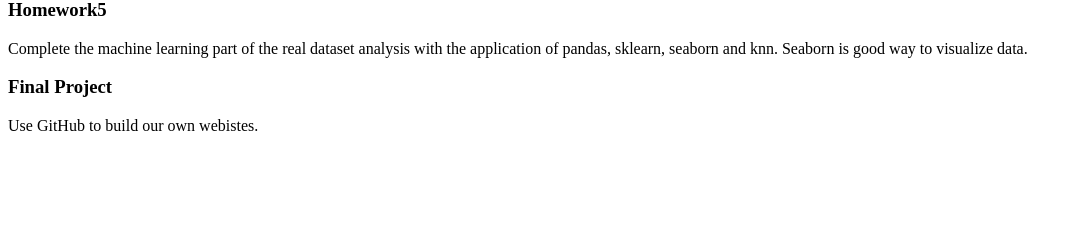
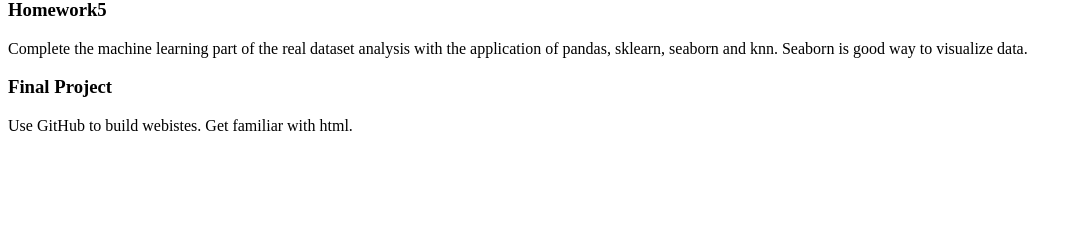
Before and after one commit to Cindy-Xian/Flask, a Flask app: page /assignments in a window 1280 px wide. Shown: the part 557-800 px from the top of the page, without its empty margins (0-1078 px from the left). Run offline with Flask 2, Linux system fonts and the light colour scheme.

Commit message:
Recommit My Assignments Page

```diff
--- a/qx2204-final/templates/assignments.html
+++ b/qx2204-final/templates/assignments.html
@@ -9,6 +9,7 @@
             <span><h2>Summary for Homework in 1006</h2></span>
         </div>
         <!--Brief summary of each assignment!-->
+        <p> </p>
         <div>
             <p><h3>Homework1</h3></p>
             <p>PartA: Theory part of pseudocode, algorithm, binary and truth table.</p>
@@ -34,7 +35,7 @@
                 the application of pandas, sklearn, seaborn and knn. Seaborn is good way
                 to visualize data.</p>
             <p><h3>Final Project</h3></p>
-            <p>Use GitHub to build our own webistes.</p>
+            <p>Use GitHub to build webistes. Get familiar with html.</p>
         </div>
     </body>
 </html>
```
